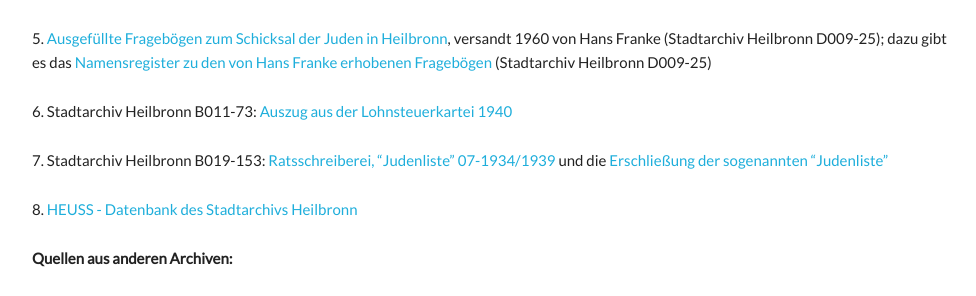
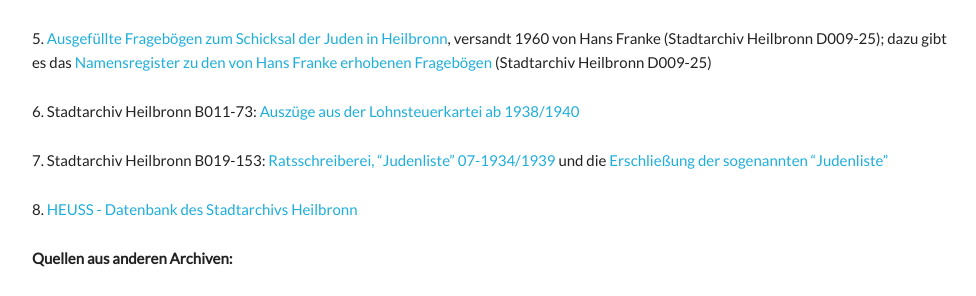
Before and after one commit to opendata-heilbronn/stolpersteine, a Jekyll site: the page built from recherche.md, in a window 1280 px wide and 900 px high. Shown: the part 439-735 px from the top of the window, without its empty margins (148-1124 px from the left). Built offline with Jekyll 4.4.1, drawn with Linux system fonts in a browser that asks for light colours; nearby versions of some CDN libraries; some web fonts are replaced.

Commit message:
Updated Recherche

```diff
--- a/recherche.md
+++ b/recherche.md
@@ -18,7 +18,7 @@
 
 5\. [Ausgefüllte Fragebögen zum Schicksal der Juden in Heilbronn](http://projekt.stolpersteine-heilbronn.de/stadtarchiv-heilbronn-d009-25-franke-frageboegen.pdf), versandt 1960 von Hans Franke (Stadtarchiv Heilbronn D009-25); dazu gibt es das [Namensregister zu den von Hans Franke erhobenen Fragebögen](http://projekt.stolpersteine-heilbronn.de/register-stadtarchiv-heilbronn-d009-25-franke-frageboegen.pdf)  (Stadtarchiv Heilbronn D009-25)
 
-6\. Stadtarchiv Heilbronn B011-73: [Auszug aus der Lohnsteuerkartei 1940](http://projekt.stolpersteine-heilbronn.de/stadtarchiv-heilbronn-b011-73.pdf)
+6\. Stadtarchiv Heilbronn B011-73: [Auszüge aus der Lohnsteuerkartei ab 1938/1940](http://projekt.stolpersteine-heilbronn.de/stadtarchiv-heilbronn-b011-73.pdf)
 
 7\. Stadtarchiv Heilbronn B019-153: [Ratsschreiberei, "Judenliste" 07-1934/1939](http://projekt.stolpersteine-heilbronn.de/stadtarchiv-heilbronn-b019-153-ratschreiberei-judenlisten-07-1934-1939.pdf) und die [Erschließung der sogenannten "Judenliste"](http://projekt.stolpersteine-heilbronn.de/B019-153-judenlisten-auswertung.pdf)
 
```
